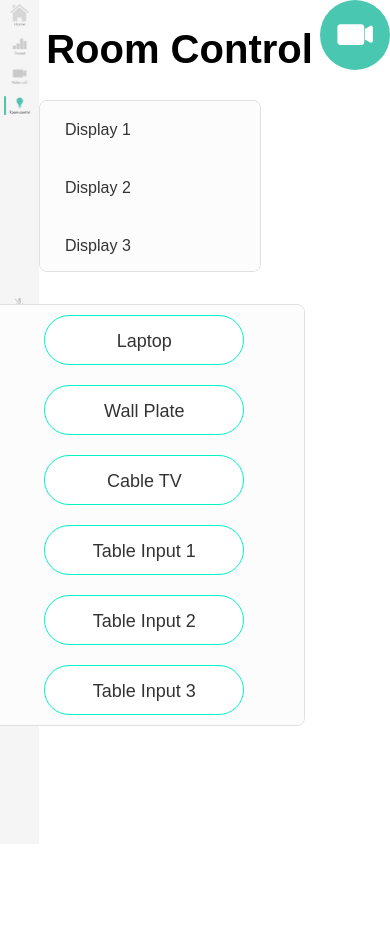
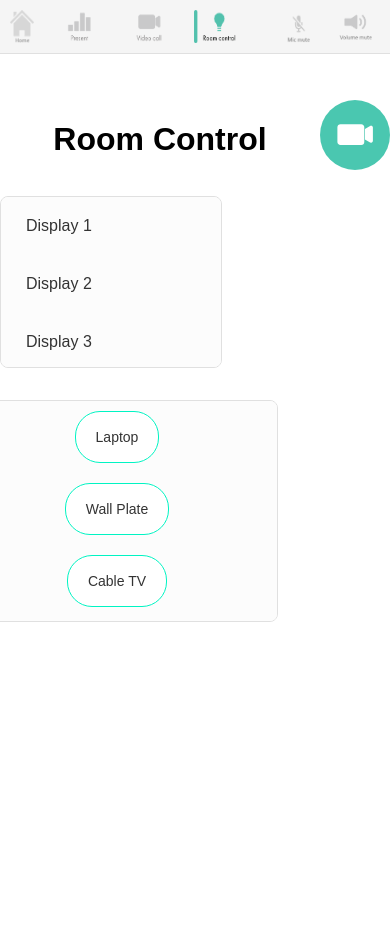
Before and after one commit to Vandelise/Hitplay, a plain HTML site: page room_control.html in a window 390 px wide. After the commit the page ends 844 px from the top, so only its background shows below. Drawn offline with Linux system fonts and the light colour scheme.

Commit message:
Major update mobile capability
Included the capability for mobile dynamic orientation

```diff
--- a/room_control.html
+++ b/room_control.html
@@ -3,7 +3,7 @@
 
 <head>
     <meta charset="UTF-8">
-    <meta name="viewport" content="width=device-width, initial-scale=1.0">
+    <meta name="viewport" content="width=device-width, initial-scale=1.0, maximum-scale=1.0, user-scalable=no">
     <link rel="stylesheet" href="style.css">
     <title>Room Control</title>
 </head>
--- a/style.css
+++ b/style.css
@@ -107,6 +107,7 @@ body {
     float:left;
     max-height: 150px;
     min-width: 200px;
+    list-style: none;
 }
 
 .box1 button {
@@ -169,8 +170,9 @@ body {
 .modal {
     position: absolute;
     display: none;
-    top: 55%;
+    top: 45%;
     justify-content: left;
+    touch-action:none;
 }
 
 .modal-content {
@@ -252,3 +254,110 @@ input[type='range'] {
     height: 40px;
     cursor: pointer;
 }
+
+
+@media (max-width: 767px) {
+    body{
+        overflow: scroll;
+    }
+    /* Header */
+    .page-header {
+        width: 100%;
+        height: auto;
+        background-color: #ffffff;
+        position: relative;
+    }
+
+    .header-text {
+        font-size: 16px;
+        text-align: center;
+    }
+
+    /* Transform sidebar into a top navbar */
+    .sidebar {
+        position: fixed;
+        width: 100%; /* Full width */
+        height: auto; /* Auto-adjust height */
+        display: flex;
+        flex-direction: row; /* Horizontal layout */
+        background-color: #f5f5f5;
+        border-bottom: 1px solid #e0e0e0;
+    }
+
+    .sidebar-item {
+        width: auto; /* Adjust width */
+        margin: 0; /* Remove left margin */
+        padding: 10px; /* Adjust padding */
+        font-size: 14px; /* Smaller font for smaller screens */
+        text-align: center;
+    }
+
+    .space {
+        height: auto; /* Adjust height */
+        width: 15%;
+    }
+
+    .button-img1 {
+        width: 100%;
+        height: 100%;
+    }
+
+    /* Main content adjustments */
+    .main {
+        margin-top: 100px;
+        width: 100%; /* Full width */
+        height: auto; /* Auto-adjust height */
+    }
+
+    .main-container {
+        flex-direction: column; /* Stack elements vertically */
+        align-items: center; /* Center align for better visibility */
+    }
+
+    /* Scrollable adjustments */
+    .scrollable.box1 {
+        max-height: 150px;
+    }
+
+    .scrollable.box2 {
+        max-height: 200px;
+    }
+
+    .box2 button {
+        font-size: 14px;
+        width: 100%;
+        height: auto;
+    }
+
+    .input-sources {
+        /* width: 90%; */
+        flex-direction: column;
+    }
+
+    .modal {
+        position: relative;
+        display: none;
+        top: 50%;
+        justify-content: left;
+    }
+
+
+    /* Volume controls */
+    .volume-controls {
+        display: flex;
+    }
+
+    .slider-container {
+        gap: 20px;
+    }
+
+    .vertical-slider {
+        width: 100px;
+    }
+
+    .mute-icon,
+    .slider-container img {
+        width: 30px;
+        height: 30px;
+    }
+}
```
Also changed, not shown: index.css (+35 -0 lines), index.html (+1 -1 lines), present.html (+1 -1 lines), video_call.html (+1 -1 lines).
